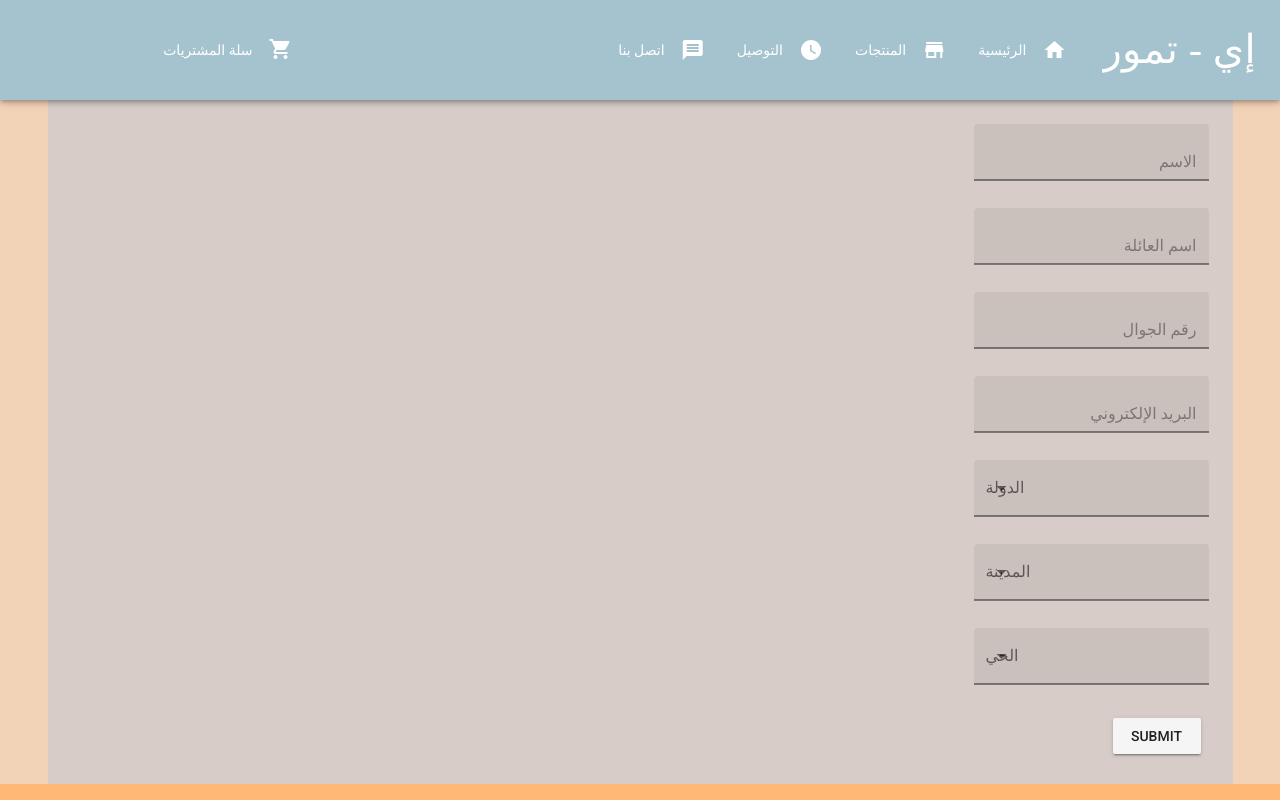
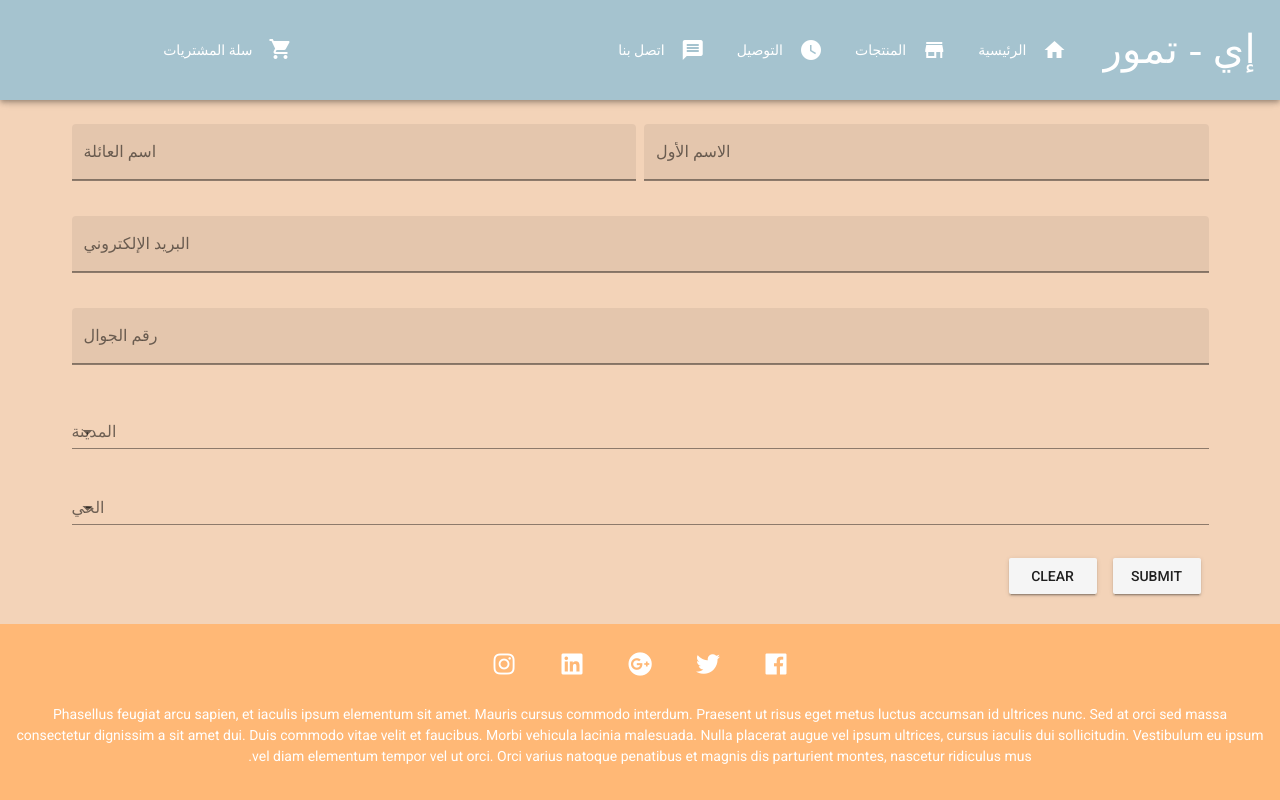
Before and after one commit to aalbani/etmoor, a Vue app: page /Order_Form in a window 1280 px wide. Shown: the top 800 px of the page. Built offline with nearby package versions, Linux system fonts and the light colour scheme; a web font is replaced by a local one.

Commit message:
completed new order form routes home on success

```diff
--- a/src/components/Cart.vue
+++ b/src/components/Cart.vue
@@ -14,7 +14,7 @@
               <v-layout row wrap class="justify-center text-xs-center">
                   <v-flex xs12 class="justify-center text-xs-center">
                 <h2>{{order.arabicTitle}}</h2>
-                <h2>السعر: {{order.price}} </h2>
+                <h2>السعر: {{order.price}} ر.س</h2>
                   </v-flex>
 
                 <v-btn icon small color="error"
@@ -36,7 +36,7 @@
 
       </v-flex>
     </v-layout>
-    <h2 v-if="orderList.length > 0" class="headline black--text mt-5">المجموع الكلي : {{totalPrice()}}</h2>
+    <h2 v-if="orderList.length > 0" class="headline black--text mt-5 text-xs-center">المجموع الكلي : {{totalPrice()}} ر.س</h2>
     <v-btn v-if="orderList.length > 0" @click="completePurchase" block large nmbz color="primary" dark>اتمام الشراء</v-btn>
 </v-container>
 
--- a/src/components/OrderForm.vue
+++ b/src/components/OrderForm.vue
@@ -1,89 +1,122 @@
 <template>
-    <v-container id="formContainer">
+<v-container grid-list-md>
+
+<v-form ref="form" v-model="valid" lazy-validation>
+
 <v-layout row wrap>
-        <v-form v-model="valid" lazy-validation ref="form">
+
+    <v-flex xs12 sm6>
+    <v-text-field
+      v-model="firstName"
+      label="الاسم الأول"
+      :rules="nameRules"
+      box
+      required
+    ></v-text-field>
+    </v-flex>
+
+    <v-flex xs12 sm6>
+    <v-text-field
+      v-model="lastName"
+      label="اسم العائلة"
+      :rules="nameRules"
+      box
+      required
+    ></v-text-field>
+    </v-flex>
 
     <v-flex xs12>
-
-          <v-text-field box
-            v-model="firstName"
-            placeholder="الاسم"
+    <v-text-field
+      v-model="email"
+      :rules="emailRules"
+      label="البريد الإلكتروني"
+      box
       required
     ></v-text-field>
-
-          <v-text-field box
-            v-model="lastName"
-            placeholder="اسم العائلة"
-            required
-          ></v-text-field>
-
     </v-flex>
 
-          <v-text-field box
+    <v-flex xs12>
+    <v-text-field
       v-model="phoneNumber"
-            placeholder="رقم الجوال"
+      label="رقم الجوال"
+      :rules="phoneRules"
+      box
       required
+      mask="##########"
     ></v-text-field>
+    </v-flex>
 
-          <v-text-field box
-            v-model="email"
-            placeholder="البريد الإلكتروني"
+
+    <v-flex xs12>
+    <v-select
+      v-model="city"
+      :items="cities"
+      :rules="selectRules"
+      label="المدينة"
       required
-            type="email"
-          ></v-text-field>
+    ></v-select>
+    </v-flex>
 
-        <v-select box
-          :items="countries"
-          v-model="country"
-          label="الدولة"
-          single-line
+
+    <v-flex xs12>
+    <v-select
+      v-model="hood"
+      :items="hoods"
+      :rules="selectRules"
+      label="الحي"
+      required
     ></v-select>
+    </v-flex>
 
-        <v-select box
-          :items="cities"
-          v-model="city"
-          label="المدينة"
-          single-line
-        ></v-select>
-
-        <v-select box
-          :items="hoods"
-          v-model="hood"
-          label="الحي"
-          single-line
-        ></v-select>
-
+    <v-flex xs12>
     <v-btn
       :disabled="!valid"
       @click="submit"
     >
       submit
     </v-btn>
+    <v-btn @click="clear">clear</v-btn>
+    </v-flex>
 
-
+</v-layout>
 </v-form>
-      </v-layout>
 </v-container>
 </template>
 
+<script>
 
-<script>
   export default {
     data: () => ({
-    valid: false,
+      valid: true,
       firstName: '',
       lastName: '',
       phoneNumber: '',
+      massegeText: '',
       email: '',
       country: null,
       city: null,
       hood: null,
-    countries: ['المملكة العربية السعودية'],
       cities: ['الرياض'],
-    hoods: ['ظهرة البديعة','الصحافة','الياسمين']
+      hoods: ['ظهرة البديعة','الصحافة','الياسمين'],
+      emailRules: [
+        v => !!v || 'E-mail is required',
+        v => /^\w+([.-]?\w+)*@\w+([.-]?\w+)*(\.\w{2,3})+$/.test(v) || 'E-mail must be valid'
+      ],
+      massegeRules: [
+        v => v.length <= 100 || 'Max 100 characters'
+      ],
+      nameRules: [
+        v => v.length >= 2 || 'First name can\'t be less than 2 characters'
+      ],
+      phoneRules: [
+        v => v.length >= 10 || 'Phone number can\'t be less than 10 characters'
+      ],
+      selectRules: [
+        v => !!v || 'Item is required'
+      ],
+    }),
 
-  }),
-  methods : {
+    methods: {
       async submit () {
         if (this.$refs.form.validate()) {
 
@@ -92,30 +125,25 @@ export default {
               lastName: this.lastName,
               phoneNumber: this.phoneNumber,
               email: this.email,
-              country: this.country,
               city: this.city,
               hood: this.hood,
             }
         await this.$store.dispatch('customer/setNewCustomer', newCustomer)
             this.$store.dispatch('customer/addNewCustomer')
+            .then(response => {
+              alert('شكرا لطلبك من إي تمور , سيتم التواصل معك قريبا')
+              this.$router.push('/')
+            })
+            .catch(err => alert('try again!') )
+
+          }
+        },
+      clear () {
+        this.$refs.form.reset()
       }
     }
   }
-}
+</script>
 
-
- /*   firstName: customer.firstName,
-      lastName: customer.lastName,
-      phoneNumber: customer.phoneNumber,
-      email: customer.email,
-      country: customer.country,
-      city: customer.city,
-      hood: customer.hood,
-      order: customer.order
-*/
-</script>
 <style>
-#formContainer {
-  background-color: #D7CCC8
-}
 </style>
--- a/src/store/firebase/firestore.js
+++ b/src/store/firebase/firestore.js
@@ -25,14 +25,11 @@ export default {
       lastName: customer.lastName,
       phoneNumber: customer.phoneNumber,
       email: customer.email,
-      country: customer.country,
       city: customer.city,
       hood: customer.hood,
       order: customer.order
     })
-    .then(response => {
-      console.log('success')
-    })
+    .then(response => console.log(response))
     .catch(error => console.log(error))
   },
   sendInquiry (inquiryForm) {
@@ -44,7 +41,7 @@ export default {
       phoneNumber: inquiryForm.phoneNumber,
       massegeText: inquiryForm.massegeText
     })
-    .then(response => console.log('success'))
+    .then(response => response)
     .catch(error => console.log(error))
   }
 }
```
Lines whose indentation alone changed are shown as unchanged.
